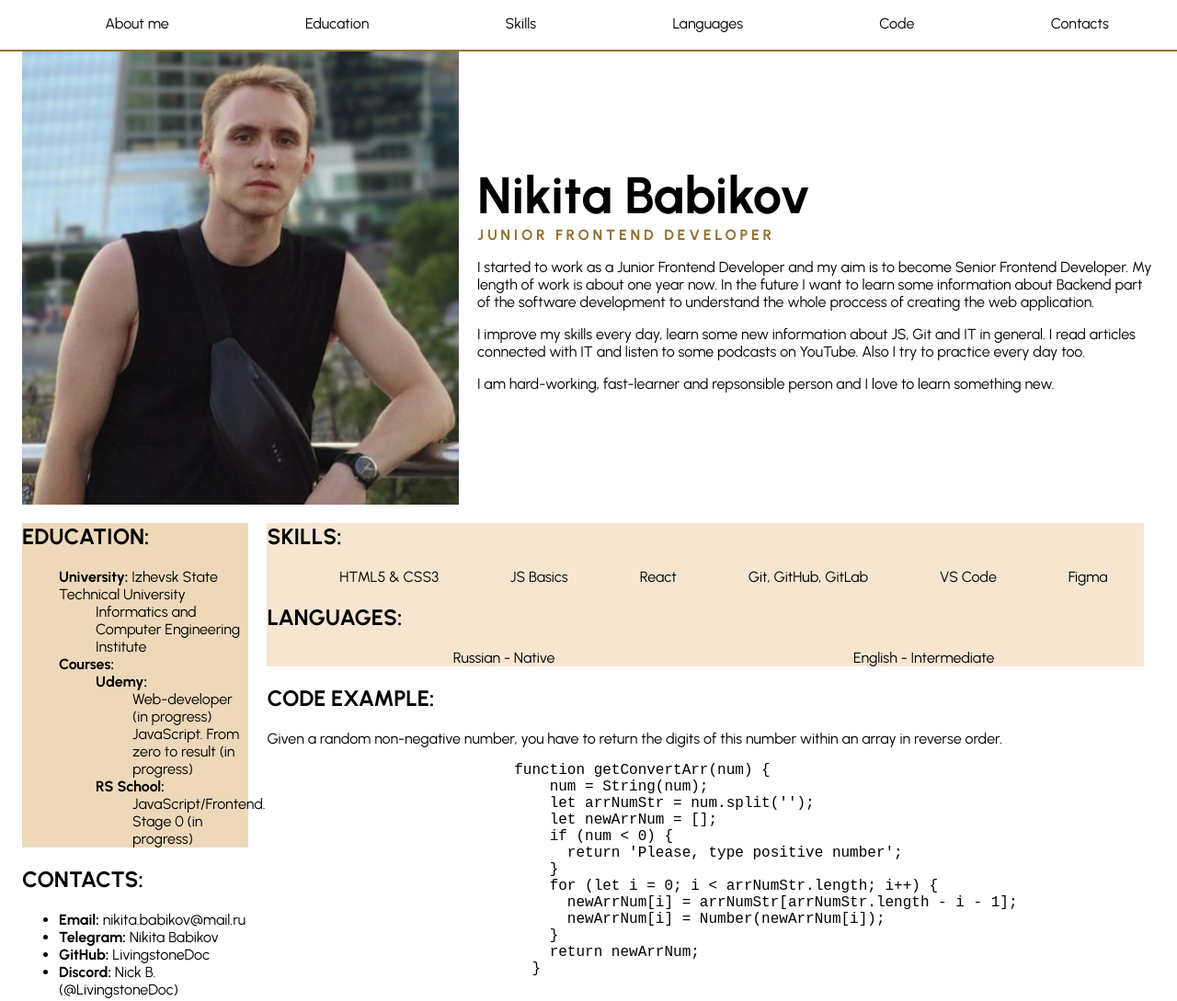
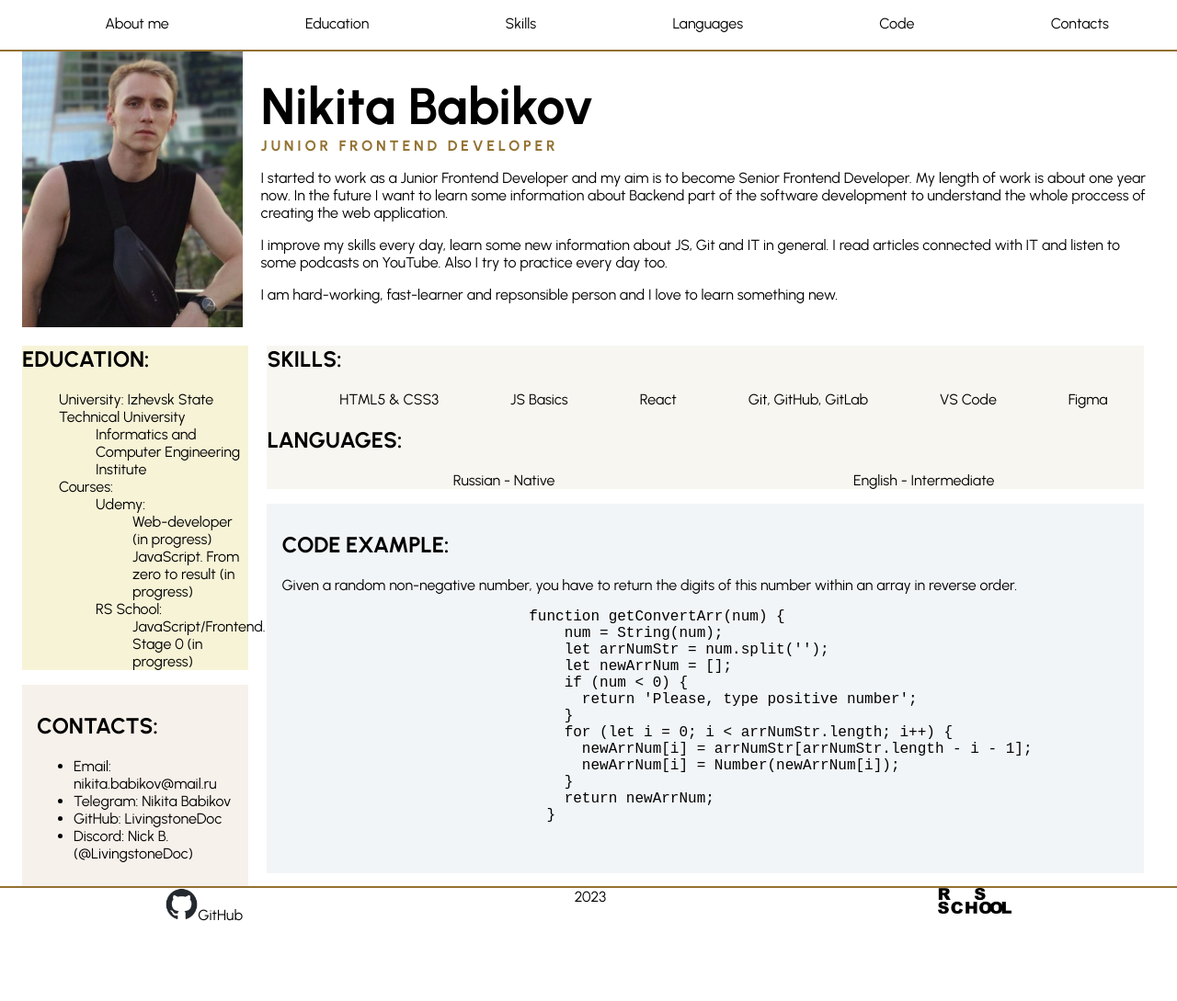
Before and after one commit to LivingstoneDoc/rsschool-cv, a plain HTML site: page index.html in a window 1280 px wide. Shown: the top 1089 px of the page at 92% size. After the commit the page ends 1005 px from the top, so only its background shows below. Drawn offline with Linux system fonts and the light colour scheme.

Commit message:
refactor: make all sections with flexbox

```diff
--- a/index.html
+++ b/index.html
@@ -26,7 +26,10 @@
     <main class="main">
         <div class="container main-container">
             <section class="section" id="profile">
-                <img src="./assets/img/Avatar.jpg" alt="avatar" class="avatar">
+                <div class="my-flex-image">
+                    <img src="./assets/img/Avatar.jpg" alt="avatar" class="avatar">
+                </div>
+
                 <div class="profile-info">
                     <h1 class="section-title">Nikita Babikov</h1>
                     <p class="job">Junior Frontend Developer</p>
--- a/style.css
+++ b/style.css
@@ -89,9 +89,20 @@ body {
     display: flex;
 }
 
-#profile .avatar {
-    /* width: 250px; */
-    width: 43%;
+#profile .my-flex-image {
+    display: flex;
+    align-items: center;
+    width: calc(50% - 90px);
+    height: 300px;
+    /* flex-wrap: wrap; */
+}
+
+#profile .my-flex-image .avatar {
+    display: block;
+    object-fit: cover;
+    width: 100%;
+    height: 100%;
+    /* object-fit: contain; */
 }
 
 #profile .job {
@@ -130,18 +141,6 @@ body {
     text-transform: uppercase;
 }
 
-/* #summary {
-    display: flex;
-} */
-
-#contacts span {
-    font-weight: 700;
-}
-
-#education span {
-    font-weight: 700;
-}
-
 .link {
     text-decoration: none;
     color: black;
@@ -153,10 +152,10 @@ body {
     color: blue;
 }
 
-#summary {
+/* #summary {
     margin-top: 20px;
     background-color: #DDB376;
-}
+} */
 
 .left-part {
     width: 20%;
@@ -168,19 +167,21 @@ body {
 
 #education {
     margin-top: 20px;
+    /* padding: 10px; */
     /* width: 40%; */
-    background-color: #EDD9B9;
+    background-color: #F7F3D7;
 }
 
 #education .education-list {
     list-style: none;
+    /* padding-left: 10; */
 }
 
 #skills {
     margin-top: 20px;
     /* width: 78%; */
     /* height: 10%; */
-    background-color: #F6E5D1;
+    background-color: #F7F6F0;
     margin-left: 20px;
 }
 
@@ -196,12 +197,15 @@ body {
     list-style: none;
 }
 
-/* .languages-list .languages-item {
-    width:205px;
-} */
+#contacts {
+    background-color: #F7F1EB;
+    padding: 10px 16px;
+}
 
 #code {
     margin-left: 20px;
+    background-color: #F2F5F7;
+    padding: 10px 16px 20px 16px;
 }
 
 .footer .github-icon {
@@ -223,5 +227,6 @@ body {
 } */
 
 .footer {
+    height: 40px;
     border-top: 2px solid #937131;
 }
```
